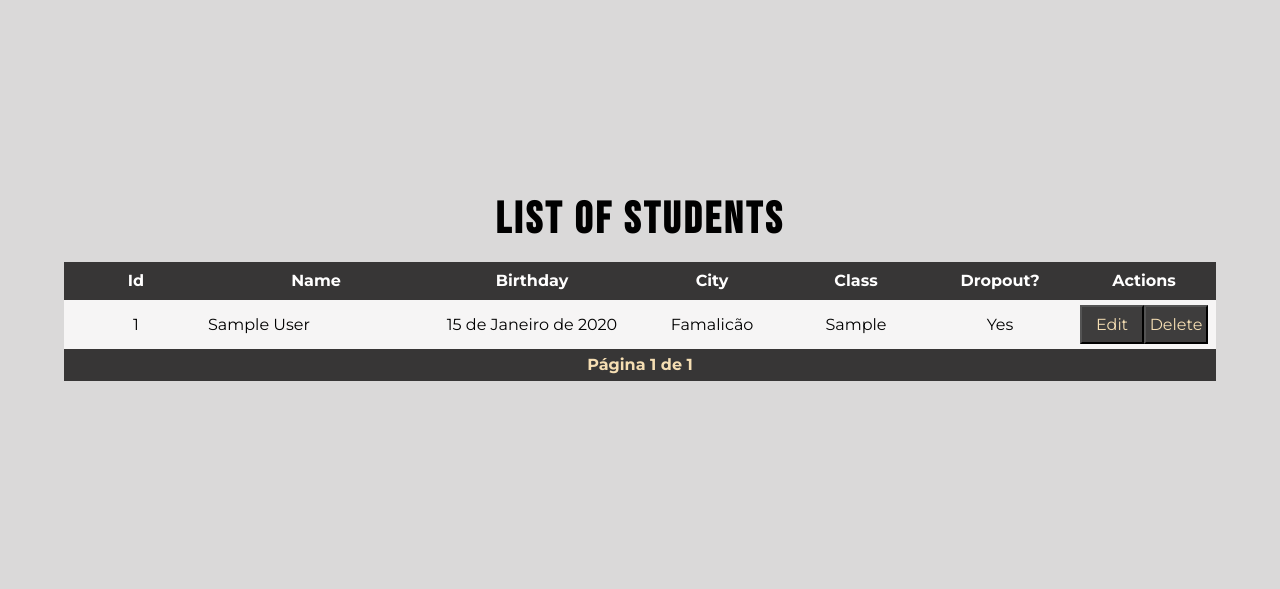
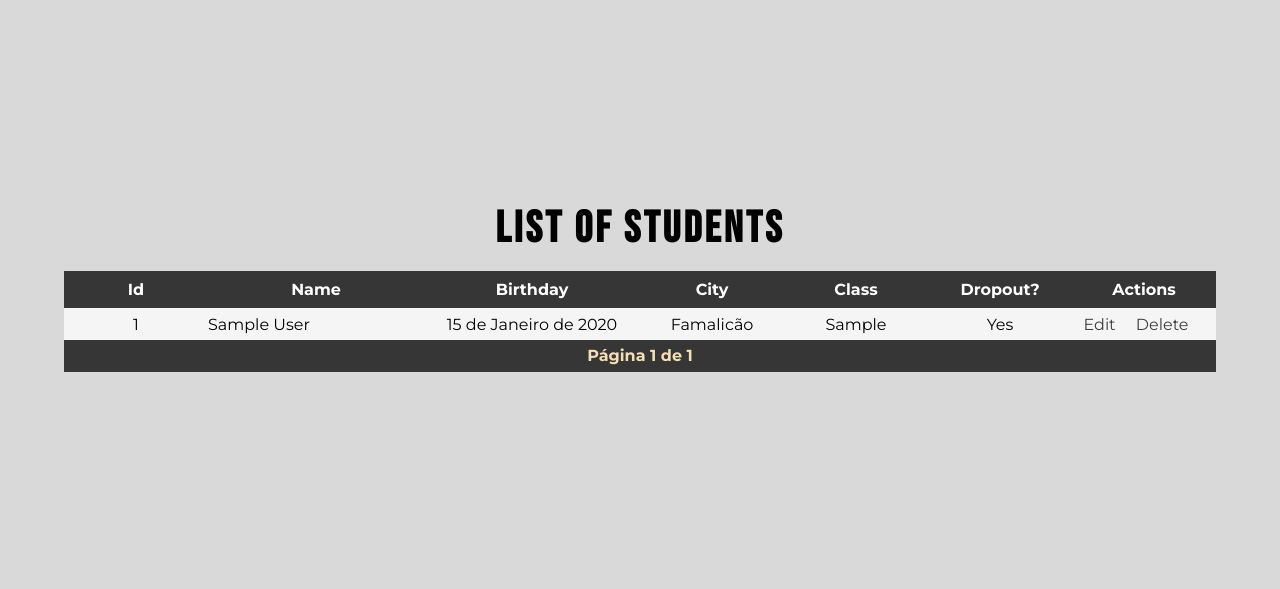
Before and after one commit to maviam/appofficecourse, a Django app: page /student/list/ in a window 1280 px wide. Shown: the part 153-742 px from the top of the page. Run offline with Django 5.2, Linux system fonts and the light colour scheme; tables that the repository leaves empty hold one stand-in row (values such as "Sample post").

Commit message:
Student Information Page

```diff
--- a/base_static/global/css/style.css
+++ b/base_static/global/css/style.css
@@ -80,12 +80,11 @@ header { width: 100%; height: 2.5rem; background-color: black; }
     letter-spacing: 0.2rem; padding-bottom: 1rem; text-align: center;
 }
 .table-row-header { height: 2.35rem; line-height: 2.35rem; background-color: rgba(0,0,0,.75); color: white; text-align: center; }
-.table-cel { background-color: rgba(255,255,255,.75); padding: 0.30rem 0; }
+.table-cel { background-color: rgba(255,255,255,.75); padding: 0.40rem 0; }
 th, td { width: 10vw; }
 .major { width: 15vw; }
-.table-cel button {
-    width: 5vw; background-color: rgba(0,0,0,.75); color: wheat; padding: 0.50rem 0;
-}
+.table-cel a { width: 5vw; color: rgba(0,0,0,.75); padding: 0.50rem 0; text-decoration: none; margin-right: 1rem; }
+.table-cel a:hover { color: black; font-weight: 700; }
 .page-bar { height: 2rem; line-height: 2rem; }
 
 .pagination { background-color: rgba(0,0,0,.75); }
@@ -103,3 +102,6 @@ th, td { width: 10vw; }
     text-decoration: none;
     display: block;
 }
+
+.student-information { margin-top: 3rem; }
+.student-information p { width: 90%; padding: 0.50rem 1.25rem; border-bottom: 1px dotted rgba(0,0,0,.75); }
--- a/course/templates/course/student/list.html
+++ b/course/templates/course/student/list.html
@@ -31,9 +31,8 @@
                         {% endif %}
                     </td>
                     <td class="table-cel center">
-                        <form action="" method="get">
-                            <button>Edit</button><button>Delete</button>
-                        </form>
+                        <a href="{% url "course:see_student" student.id %}">Edit</a>
+                        <a href="#">Delete</a>
                     </td>
                 </tr>
                 {% endfor %}
```
Also changed, not shown: course/templates/course/student/student.html (added, +23 -0 lines).
